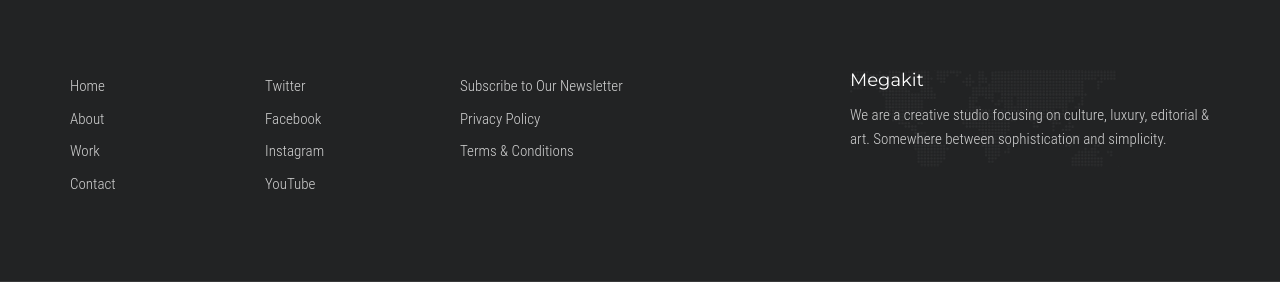
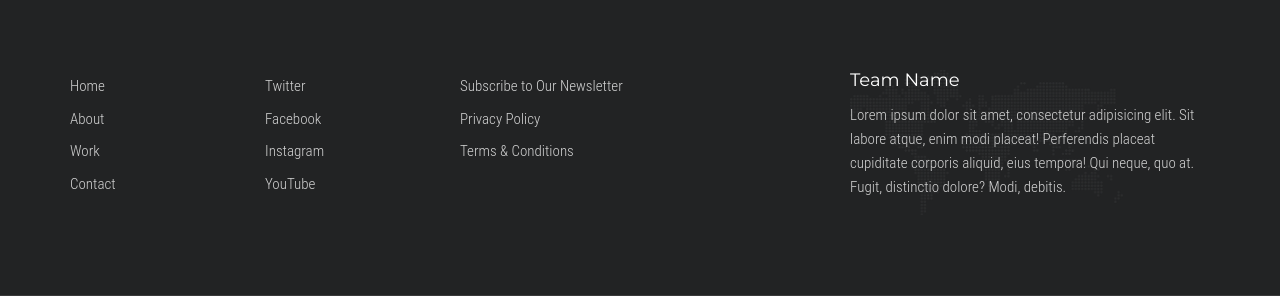
Before and after one commit to VapeNationZ/DTOXD_website, a plain HTML site: page HTML/index.html in a window 1280 px wide. Shown: the part 7202-7498 px from the top of the page. Drawn offline with nearby package versions, Linux system fonts and the light colour scheme; some packages are replaced by stand-ins of ours; a script that the page names is missing.

Commit message:
Changed footer

```diff
--- a/HTML/index.html
+++ b/HTML/index.html
@@ -468,8 +468,8 @@
                             </ul>
                         </div>
                         <div class="col-md-4 col-md-offset-2 col-sm-5 col-sm-offset-1 s-footer__logo g-padding-y-50--xs g-padding-y-0--md">
-                            <h3 class="g-font-size-18--xs g-color--white">Megakit</h3>
-                            <p class="g-color--white-opacity">We are a creative studio focusing on culture, luxury, editorial &amp; art. Somewhere between sophistication and simplicity.</p>
+                            <h3 class="g-font-size-18--xs g-color--white">Team name</h3>
+                            <p class="g-color--white-opacity">Lorem ipsum dolor sit amet, consectetur adipisicing elit. Sit labore atque, enim modi placeat! Perferendis placeat cupiditate corporis aliquid, eius tempora! Qui neque, quo at. Fugit, distinctio dolore? Modi, debitis.</p>
                         </div>
                     </div>
                 </div>
```
